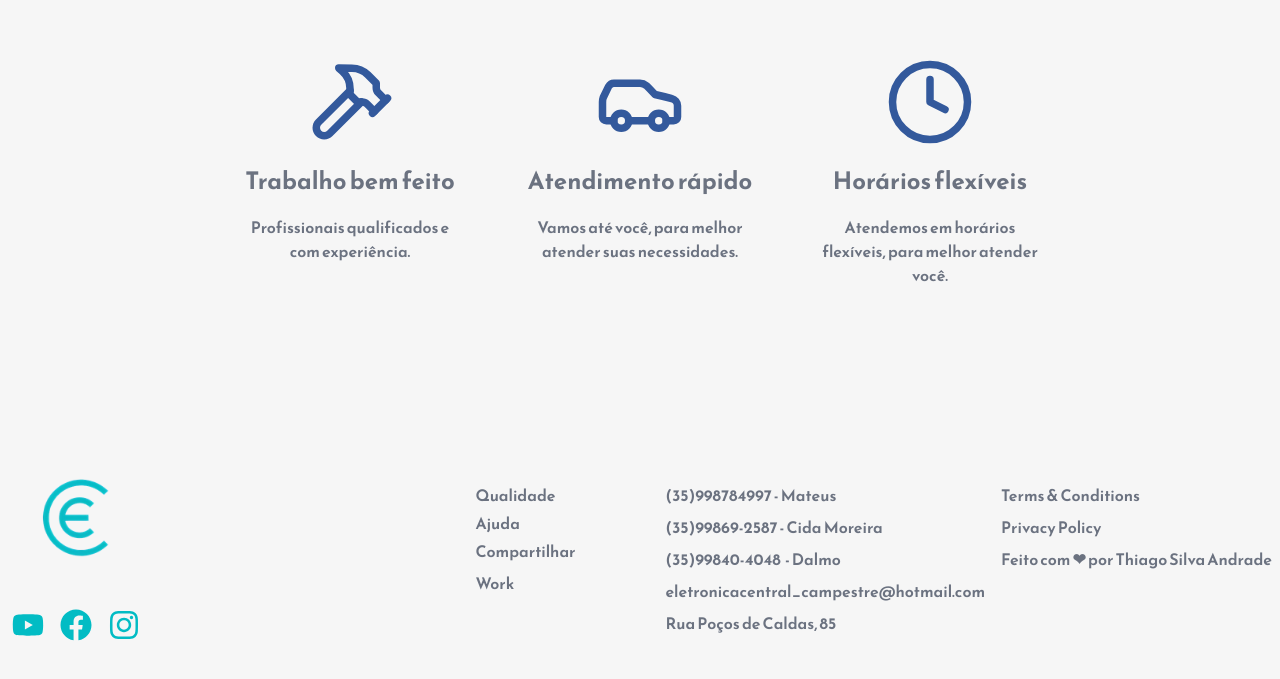
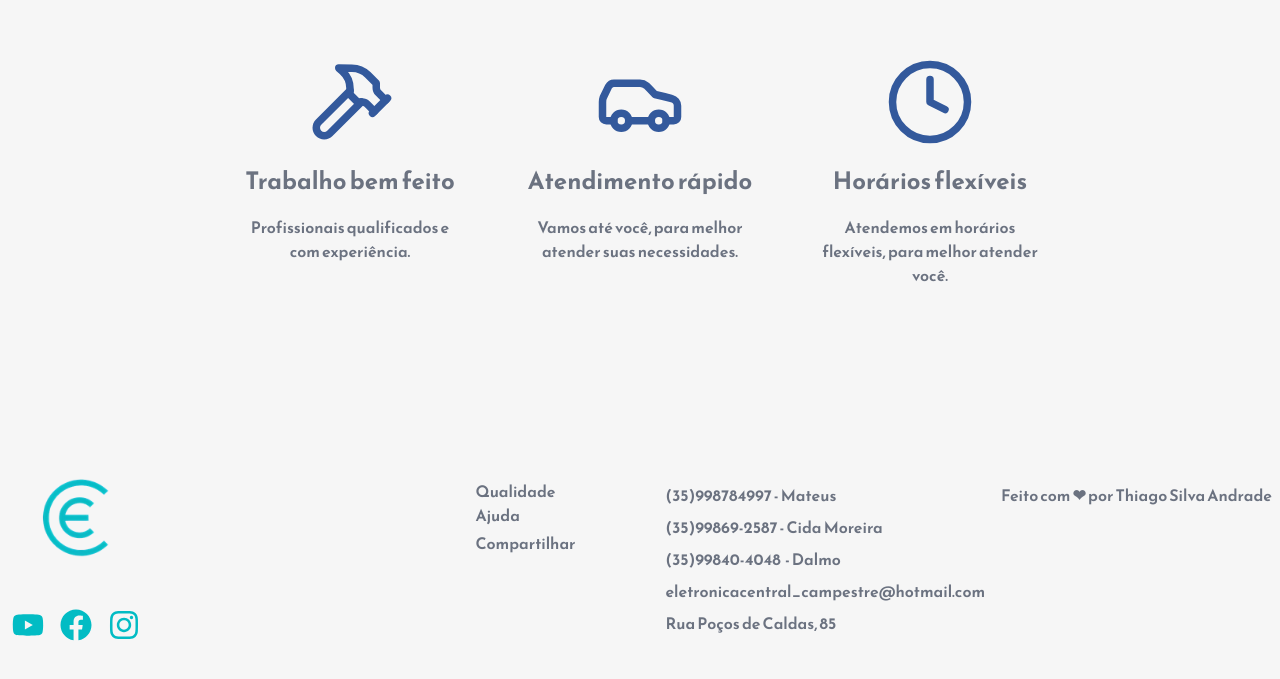
Before and after one commit to EletronicaCentralCampestre/appliancerepair-landingpage, a React (Vite) app: page / in a window 1280 px wide. Shown: the part 1873-2552 px from the top of the page. Built offline with nearby package versions, Linux system fonts and the light colour scheme.

Commit message:
Refactor page title and noscript message in index.html

```diff
--- a/index.html
+++ b/index.html
@@ -4,7 +4,7 @@
     <meta charset="UTF-8" />
     <link rel="icon" type="image/svg+xml" href="/eletronicacentral-logo.ico" />
     <meta name="viewport" content="width=device-width, initial-scale=1.0" />
-    <title>Naturalmente bom</title>
+    <title>Eletronica Central</title>
     <link
       href="https://fonts.googleapis.com/css2?family=Reem+Kufi:wght@400;500;600;700&display=swap"
       rel="stylesheet"
@@ -18,7 +18,7 @@
   </head>
   <body>
     <div id="root"></div>
-    <noscript>You need to enable JavaScript to run this app.</noscript>
+    <noscript>Você precisa ligar o javascript para ver o site.</noscript>
     <script type="module" src="/src/main.jsx"></script>
   </body>
 </html>
--- a/src/components/footer.jsx
+++ b/src/components/footer.jsx
@@ -26,10 +26,9 @@ const Footer = () => {
         </div>
     <div className="footer-section-two flex-1 flex justify-end">
       <div className="footer-section-columns  flex flex-col min-w-[190px]">
-        <span className='mx-2 my-1 font-semibold text-gray-500 cursor-pointer'>Qualidade</span>
+        <a href="#work"><span className='mx-2 my-1 font-semibold text-gray-500 cursor-pointer'>Qualidade</span></a>
         <a href="#home"><span className='mx-2 my-1 font-semibold text-gray-500 cursor-pointer'>Ajuda</span></a>
         <span className='mx-2 my-1 font-semibold text-gray-500 cursor-pointer' onClick={copyInput}>Compartilhar</span>
-        <span className='mx-2 my-1 font-semibold text-gray-500 cursor-pointer'>Work</span>
       </div>
       <div className="footer-section-columns flex flex-col min-w-[190px]">
         <span className='mx-2 my-1 font-semibold text-gray-500 cursor-pointer'><a href="tel:+5535998784997" >(35)998784997 - Mateus</a></span>
@@ -40,8 +39,6 @@ const Footer = () => {
 
       </div>
       <div className="footer-section-columns flex flex-col min-w-[190px]">
-        <span className='mx-2 my-1 font-semibold text-gray-500 cursor-pointer'>Terms & Conditions</span>
-        <span className='mx-2 my-1 font-semibold text-gray-500 cursor-pointer'>Privacy Policy</span>
         <span className='mx-2 my-1 font-semibold text-gray-500 cursor-pointer'>Feito com ❤ por <a href="https://www.linkedin.com/in/thiagoandrade072/">Thiago Silva Andrade</a></span>
       </div>
     </div>
```
